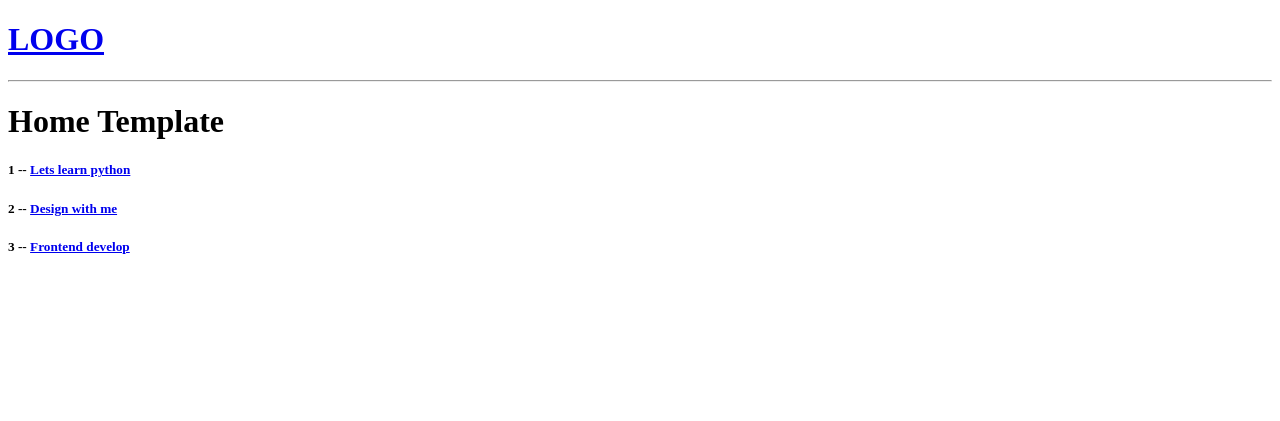
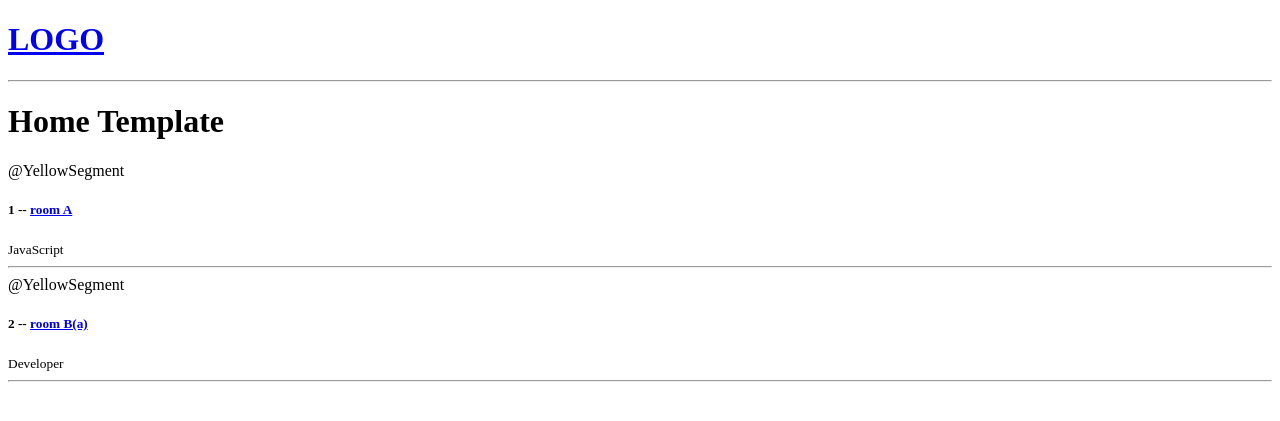
Before and after one commit to JGilbert103/SoftwareEngineering, a Django app: page / in a window 1280 px wide. Shown: the top 421 px of the page. Run offline with Django 5.2, Linux system fonts and the light colour scheme; data comes from the database, SQL or seed files in the repository; both versions use the stored data as it was after the commit.

Commit message:
Finished Database & Admin Panel
Finished the implementation of database and admin panel

```diff
--- a/djangoTemp/base/admin.py
+++ b/djangoTemp/base/admin.py
@@ -1,3 +1,8 @@
 from django.contrib import admin
 
 # Register your models here.
+from .models import Room, Topic, Message
+
+admin.site.register(Room)
+admin.site.register(Topic)
+admin.site.register(Message)
--- a/djangoTemp/base/models.py
+++ b/djangoTemp/base/models.py
@@ -1,11 +1,17 @@
 from django.db import models
+from django.contrib.auth.models import User
 
 # Create your models here.
 
+class Topic(models.Model):
+    name = models.CharField(max_length=200)
+    def __str__(self):
+        return self.name
+
 
 class Room(models.Model):
-    # host =
-    # topic =
+    host = models.ForeignKey(User, on_delete=models.SET_NULL, null=True)
+    topic = models.ForeignKey(Topic, on_delete=models.SET_NULL, null=True)
     name = models.CharField(max_length=200)
     description = models.TextField(null=True, blank=True)
     # participants =
@@ -14,3 +20,15 @@ class Room(models.Model):
 
     def __str__(self):
         return self.name
+
+
+
+class Message(models.Model):
+    user = models.ForeignKey(User, on_delete=models.CASCADE)
+    room = models.ForeignKey(Room, on_delete=models.CASCADE)
+    body = models.TextField()
+    updated = models.DateTimeField(auto_now=True)
+    created = models.DateTimeField(auto_now_add=True)
+
+    def __str__(self):
+        return self.body[0:50]
--- a/djangoTemp/base/templates/base/home.html
+++ b/djangoTemp/base/templates/base/home.html
@@ -8,7 +8,10 @@
     <div>
         {% for room in rooms %}
             <div>
+                <span>@{{room.host.username}}</span>
                 <h5>{{room.id}} -- <a href="{% url 'room' room.id %}">{{room.name}}</a></h5>
+                <small>{{room.topic.name}}</small>
+                <hr>
             </div>
         {% endfor %}
     </div>
--- a/djangoTemp/base/views.py
+++ b/djangoTemp/base/views.py
@@ -1,22 +1,22 @@
 from django.shortcuts import render
+from .models import Room
 
 # Create your views here.
 
-rooms = [
-    {'id': 1, 'name':'Lets learn python'},
-    {'id': 2, 'name':'Design with me'},
-    {'id': 3, 'name':'Frontend develop'},
+# rooms = [
+#     {'id': 1, 'name':'Lets learn python'},
+#     {'id': 2, 'name':'Design with me'},
+#     {'id': 3, 'name':'Frontend develop'},
 
-]
+# ]
 
 def home(request):
+    rooms = Room.objects.all()
     context = {'rooms': rooms}
     return render(request, 'base/home.html', context)
 
 def room(request, pk):
-    room = None
-    for i in rooms:
-        if i['id'] == int(pk):
-            room = i
+    room = Room.objects.get(id=pk)
+
     context = {'room': room}
     return render(request, 'base/room.html', context)
```
Also changed, not shown: djangoTemp/base/migrations/0002_topic_room_host_message_room_topic.py (added), djangoTemp/db.sqlite3.
